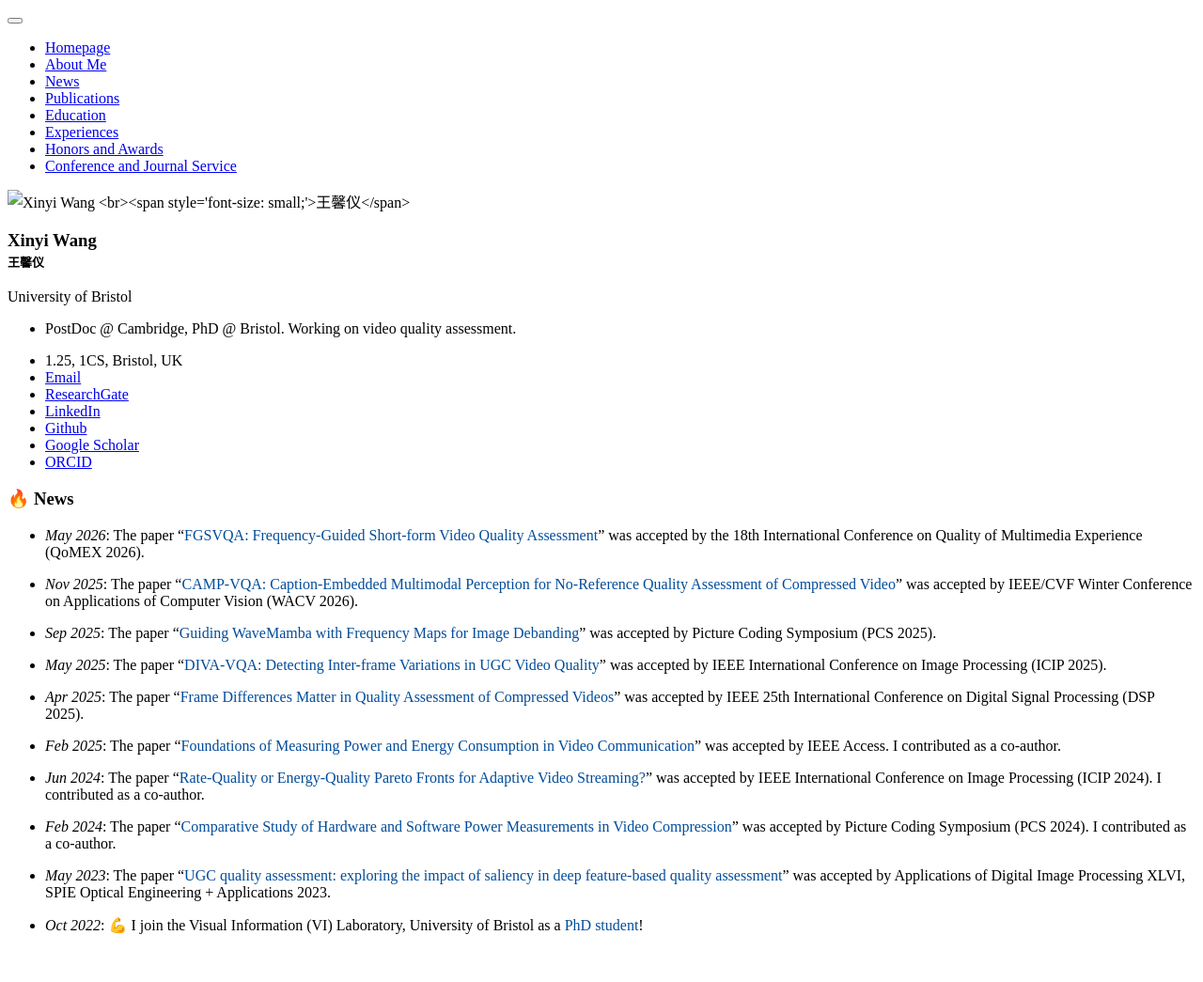
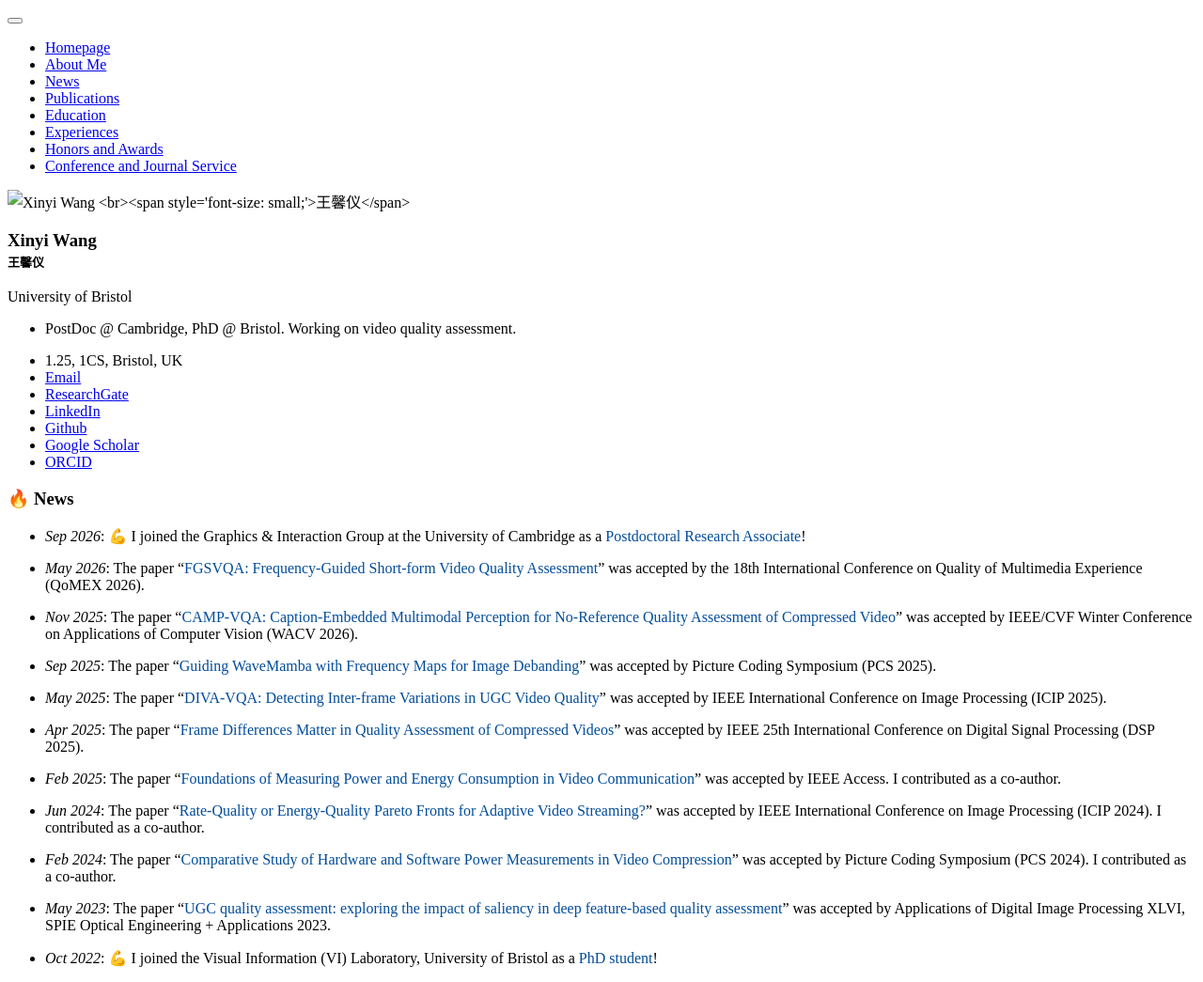
Before and after one commit to xinyiW915/xinyiW915.github.io, a Jekyll site: the page built from _pages/includes/news.md, in a window 1280 px wide. Shown: the whole page at 94% size. Built offline with Jekyll 4.4.1, drawn with Linux system fonts in a browser that asks for light colours; our own code applies the rules of GitHub Pages for plain Markdown files; before the commit the page ends 1010 px from its top, so only the background shows below that.

Commit message:
Update news entries with recent achievements

```diff
--- a/_pages/includes/news.md
+++ b/_pages/includes/news.md
@@ -9,6 +9,8 @@ a.noul:hover {
 </style>
 
 # 🔥 News
+- *Sep 2026*: 💪 I joined the Graphics & Interaction Group at the University of Cambridge as a <a class="noul" href="https://www.cst.cam.ac.uk/people/xw506">Postdoctoral Research Associate</a>!
+
 - *May 2026*: The paper “<a class="noul" href="https://arxiv.org/abs/2605.20016">FGSVQA: Frequency-Guided Short-form Video Quality Assessment</a>” was accepted by the 18th International Conference on Quality of Multimedia Experience (QoMEX 2026).
 
 - *Nov 2025*: The paper “<a class="noul" href="https://openaccess.thecvf.com/content/WACV2026/html/Wang_CAMP-VQA_Caption-Embedded_Multimodal_Perception_for_No-Reference_Quality_Assessment_of_Compressed_WACV_2026_paper.html">CAMP-VQA: Caption-Embedded Multimodal Perception for No-Reference Quality Assessment of Compressed Video</a>” was accepted by IEEE/CVF Winter Conference on Applications of Computer Vision (WACV 2026).
@@ -27,4 +29,4 @@ a.noul:hover {
 
 - *May 2023*: The paper “<a class="noul" href="https://www.spiedigitallibrary.org/conference-proceedings-of-spie/12674/1267418/UGC-quality-assessment--exploring-the-impact-of-saliency-in/10.1117/12.2676136.short?SSO=1">UGC quality assessment: exploring the impact of saliency in deep feature-based quality assessment</a>” was accepted by Applications of Digital Image Processing XLVI, SPIE Optical Engineering + Applications 2023.
 
-- *Oct 2022*: 💪 I join the Visual Information (VI) Laboratory, University of Bristol as a <a class="noul" href="https://research-information.bris.ac.uk/en/persons/xinyi-wang">PhD student</a>!
+- *Oct 2022*: 💪 I joined the Visual Information (VI) Laboratory, University of Bristol as a <a class="noul" href="https://research-information.bris.ac.uk/en/persons/xinyi-wang">PhD student</a>!
```
